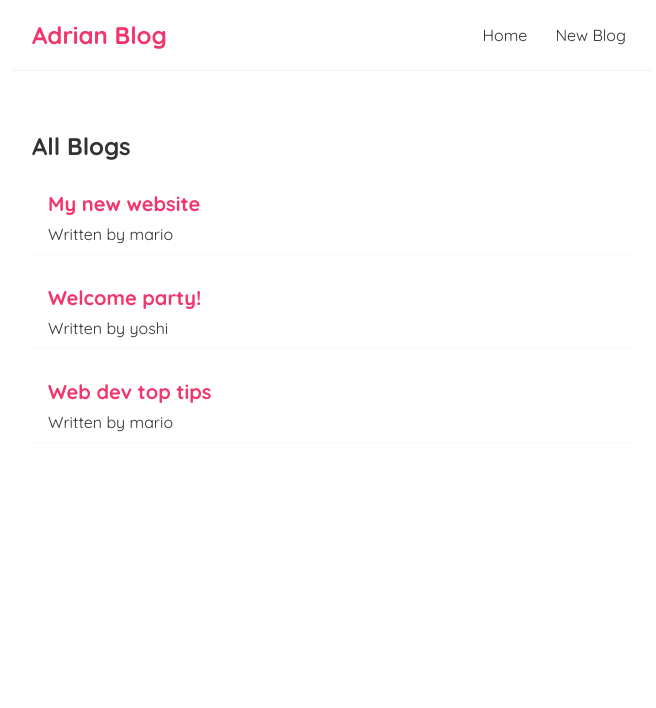
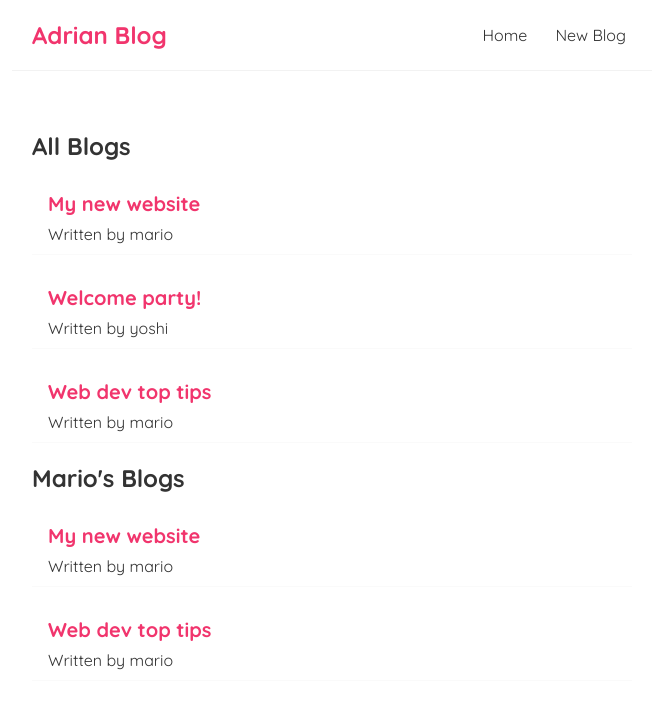
Before and after one commit to Adriantutuianu/react-2022, a React (Create React App) app: page / in a window 1280 px wide. Shown: the top 708 px of the page, without its empty margins (308-964 px from the left). Built offline with nearby package versions, Linux system fonts and the light colour scheme.

Commit message:
Reusing components - filter

```diff
--- a/src/Home.js
+++ b/src/Home.js
@@ -15,6 +15,10 @@ function Home() {
   return (
     <div className="home">
       <Bloglist blogs={blogs} title="All Blogs" />
+      <Bloglist
+        blogs={blogs.filter((blog) => blog.author === "mario")}
+        title="Mario's Blogs"
+      />
     </div>
   );
 }
```
